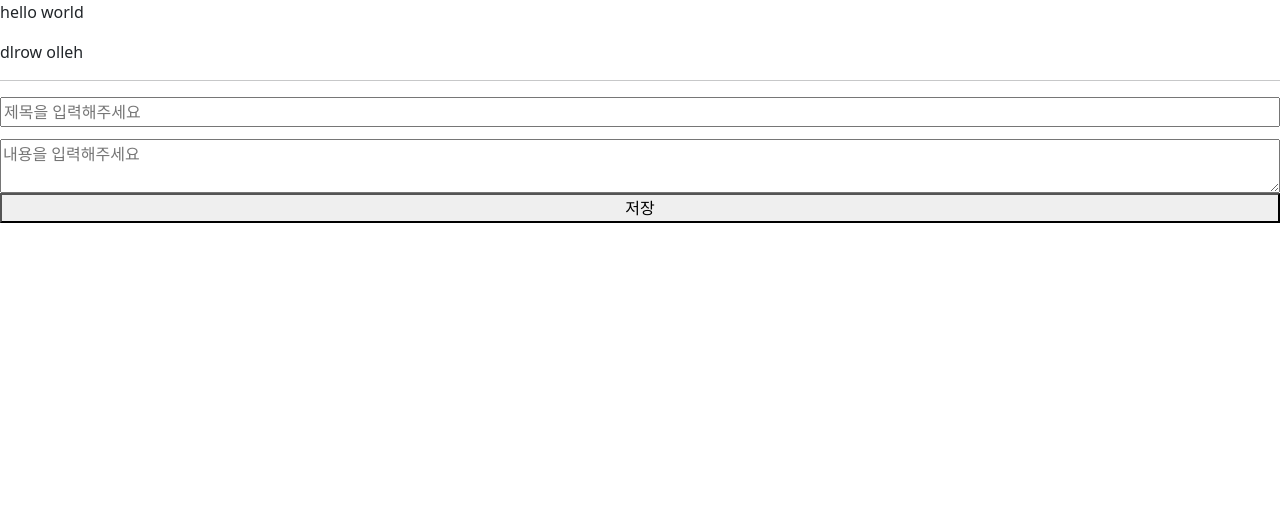
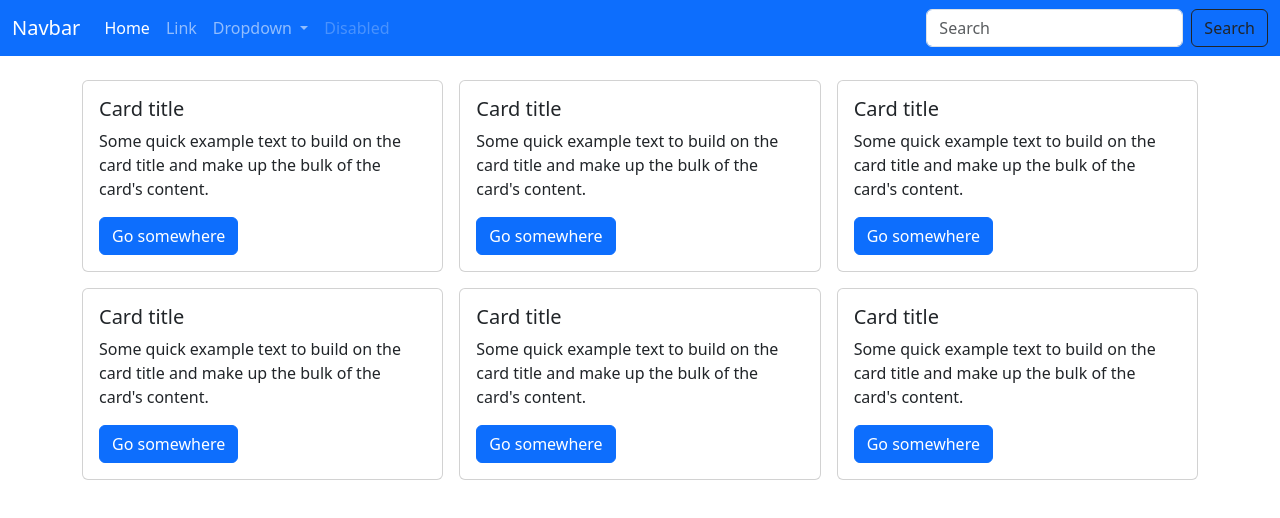
Before and after one commit to codeblue25/learn-vue3, a Vue app in the folder learn-vue3/: page / in a window 1280 px wide. Shown: the top 518 px of the page. Built offline with nearby package versions, Linux system fonts and the light colour scheme.

Commit message:
Split local components

```diff
--- a/learn-vue3/src/App.vue
+++ b/learn-vue3/src/App.vue
@@ -1,147 +1,22 @@
-<script setup>
-import EventModifiers from './lectures/aboutVueProperties/WatchEffect.vue'
-// import ReactivityAPI from './lectures/aboutCompositionAPIs/ReactivityAPI.vue'
-</script>
-
 <template>
   <div>
-    <EventModifiers />
-    <!-- <ReactivityAPI /> -->
-    <!-- <nav class="navbar navbar-expand-sm navbar-dark bg-primary">
-      <div class="container-fluid">
-        <a class="navbar-brand" href="#">Navbar</a>
-        <button
-          class="navbar-toggler"
-          type="button"
-          data-bs-toggle="collapse"
-          data-bs-target="#navbarSupportedContent"
-          aria-controls="navbarSupportedContent"
-          aria-expanded="false"
-          aria-label="Toggle navigation"
-        >
-          <span class="navbar-toggler-icon"></span>
-        </button>
-        <div class="collapse navbar-collapse" id="navbarSupportedContent">
-          <ul class="navbar-nav me-auto">
-            <li class="nav-item">
-              <a class="nav-link active" aria-current="page" href="#">Home</a>
-            </li>
-            <li class="nav-item">
-              <a class="nav-link" href="#">Link</a>
-            </li>
-            <li class="nav-item dropdown">
-              <a
-                class="nav-link dropdown-toggle"
-                href="#"
-                id="navbarDropdown"
-                role="button"
-                data-bs-toggle="dropdown"
-                aria-expanded="false"
-              >
-                Dropdown
-              </a>
-              <ul class="dropdown-menu" aria-labelledby="navbarDropdown">
-                <li><a class="dropdown-item" href="#">Action</a></li>
-                <li><a class="dropdown-item" href="#">Another action</a></li>
-                <li><hr class="dropdown-divider" /></li>
-                <li><a class="dropdown-item" href="#">Something else here</a></li>
-              </ul>
-            </li>
-            <li class="nav-item">
-              <a class="nav-link disabled" href="#" tabindex="-1" aria-disabled="true">Disabled</a>
-            </li>
-          </ul>
-          <form class="d-flex">
-            <input
-              class="form-control me-2"
-              type="search"
-              placeholder="Search"
-              aria-label="Search"
-            />
-            <button class="btn btn-outline-dark" type="submit">Search</button>
-          </form>
-        </div>
-      </div>
-    </nav>
-    <main>
-      <div class="container py-4">
-        <div class="row g-3">
-          <div class="col col-4">
-            <div class="card">
-              <div class="card-body">
-                <h5 class="card-title">Card title</h5>
-                <p class="card-text">
-                  Some quick example text to build on the card title and make up the bulk of the
-                  card's content.
-                </p>
-                <a href="#" class="btn btn-primary">Go somewhere</a>
-              </div>
-            </div>
-          </div>
-          <div class="col col-4">
-            <div class="card">
-              <div class="card-body">
-                <h5 class="card-title">Card title</h5>
-                <p class="card-text">
-                  Some quick example text to build on the card title and make up the bulk of the
-                  card's content.
-                </p>
-                <a href="#" class="btn btn-primary">Go somewhere</a>
-              </div>
-            </div>
-          </div>
-          <div class="col col-4">
-            <div class="card">
-              <div class="card-body">
-                <h5 class="card-title">Card title</h5>
-                <p class="card-text">
-                  Some quick example text to build on the card title and make up the bulk of the
-                  card's content.
-                </p>
-                <a href="#" class="btn btn-primary">Go somewhere</a>
-              </div>
-            </div>
-          </div>
-          <div class="col col-4">
-            <div class="card">
-              <div class="card-body">
-                <h5 class="card-title">Card title</h5>
-                <p class="card-text">
-                  Some quick example text to build on the card title and make up the bulk of the
-                  card's content.
-                </p>
-                <a href="#" class="btn btn-primary">Go somewhere</a>
-              </div>
-            </div>
-          </div>
-          <div class="col col-4">
-            <div class="card">
-              <div class="card-body">
-                <h5 class="card-title">Card title</h5>
-                <p class="card-text">
-                  Some quick example text to build on the card title and make up the bulk of the
-                  card's content.
-                </p>
-                <a href="#" class="btn btn-primary">Go somewhere</a>
-              </div>
-            </div>
-          </div>
-          <div class="col col-4">
-            <div class="card">
-              <div class="card-body">
-                <h5 class="card-title">Card title</h5>
-                <p class="card-text">
-                  Some quick example text to build on the card title and make up the bulk of the
-                  card's content.
-                </p>
-                <a href="#" class="btn btn-primary">Go somewhere</a>
-              </div>
-            </div>
-          </div>
-        </div>
-      </div>
-    </main> -->
+    <TheNav></TheNav>
+    <TheView></TheView>
   </div>
 </template>
 
-<style scoped></style>
+<script>
+import TheNav from './components/TheNav.vue'
+import TheView from './components/TheView.vue'
+export default {
+  components: {
+    TheNav,
+    TheView
+  },
+  setup() {
+    return {}
+  }
+}
+</script>
+
+<style lang="scss" scoped></style>
--- /dev/null
+++ b/learn-vue3/src/components/AppCard.vue
@@ -0,0 +1,16 @@
+<template>
+  <div class="card">
+    <div class="card-body">
+      <h5 class="card-title">Card title</h5>
+      <p class="card-text">
+        Some quick example text to build on the card title and make up the bulk of the card's
+        content.
+      </p>
+      <a href="#" class="btn btn-primary">Go somewhere</a>
+    </div>
+  </div>
+</template>
+
+<script setup></script>
+
+<style lang="scss" scoped></style>
--- /dev/null
+++ b/learn-vue3/src/components/TheNav.vue
@@ -0,0 +1,63 @@
+<template>
+  <nav class="navbar navbar-expand-sm navbar-dark bg-primary">
+    <div class="container-fluid">
+      <a class="navbar-brand" href="#">Navbar</a>
+      <button
+        class="navbar-toggler"
+        type="button"
+        data-bs-toggle="collapse"
+        data-bs-target="#navbarSupportedContent"
+        aria-controls="navbarSupportedContent"
+        aria-expanded="false"
+        aria-label="Toggle navigation"
+      >
+        <span class="navbar-toggler-icon"></span>
+      </button>
+      <div class="collapse navbar-collapse" id="navbarSupportedContent">
+        <ul class="navbar-nav me-auto">
+          <li class="nav-item">
+            <a class="nav-link active" aria-current="page" href="#">Home</a>
+          </li>
+          <li class="nav-item">
+            <a class="nav-link" href="#">Link</a>
+          </li>
+          <li class="nav-item dropdown">
+            <a
+              class="nav-link dropdown-toggle"
+              href="#"
+              id="navbarDropdown"
+              role="button"
+              data-bs-toggle="dropdown"
+              aria-expanded="false"
+            >
+              Dropdown
+            </a>
+            <ul class="dropdown-menu" aria-labelledby="navbarDropdown">
+              <li><a class="dropdown-item" href="#">Action</a></li>
+              <li><a class="dropdown-item" href="#">Another action</a></li>
+              <li><hr class="dropdown-divider" /></li>
+              <li><a class="dropdown-item" href="#">Something else here</a></li>
+            </ul>
+          </li>
+          <li class="nav-item">
+            <a class="nav-link disabled" href="#" tabindex="-1" aria-disabled="true">Disabled</a>
+          </li>
+        </ul>
+        <form class="d-flex">
+          <input class="form-control me-2" type="search" placeholder="Search" aria-label="Search" />
+          <button class="btn btn-outline-dark" type="submit">Search</button>
+        </form>
+      </div>
+    </div>
+  </nav>
+</template>
+
+<script>
+export default {
+  setup() {
+    return {}
+  }
+}
+</script>
+
+<style lang="scss" scoped></style>
--- /dev/null
+++ b/learn-vue3/src/components/TheView.vue
@@ -0,0 +1,40 @@
+<template>
+  <main>
+    <div class="container py-4">
+      <div class="row g-3">
+        <div class="col col-4">
+          <AppCard></AppCard>
+        </div>
+        <div class="col col-4">
+          <AppCard></AppCard>
+        </div>
+        <div class="col col-4">
+          <AppCard></AppCard>
+        </div>
+        <div class="col col-4">
+          <AppCard></AppCard>
+        </div>
+        <div class="col col-4">
+          <AppCard></AppCard>
+        </div>
+        <div class="col col-4">
+          <AppCard></AppCard>
+        </div>
+      </div>
+    </div>
+  </main>
+</template>
+
+<script>
+import AppCard from '@/components/AppCard.vue'
+export default {
+  components: {
+    AppCard
+  },
+  setup() {
+    return {}
+  }
+}
+</script>
+
+<style lang="scss" scoped></style>
```
Also changed, not shown: learn-vue3/src/main.js (+6 -1 lines).
